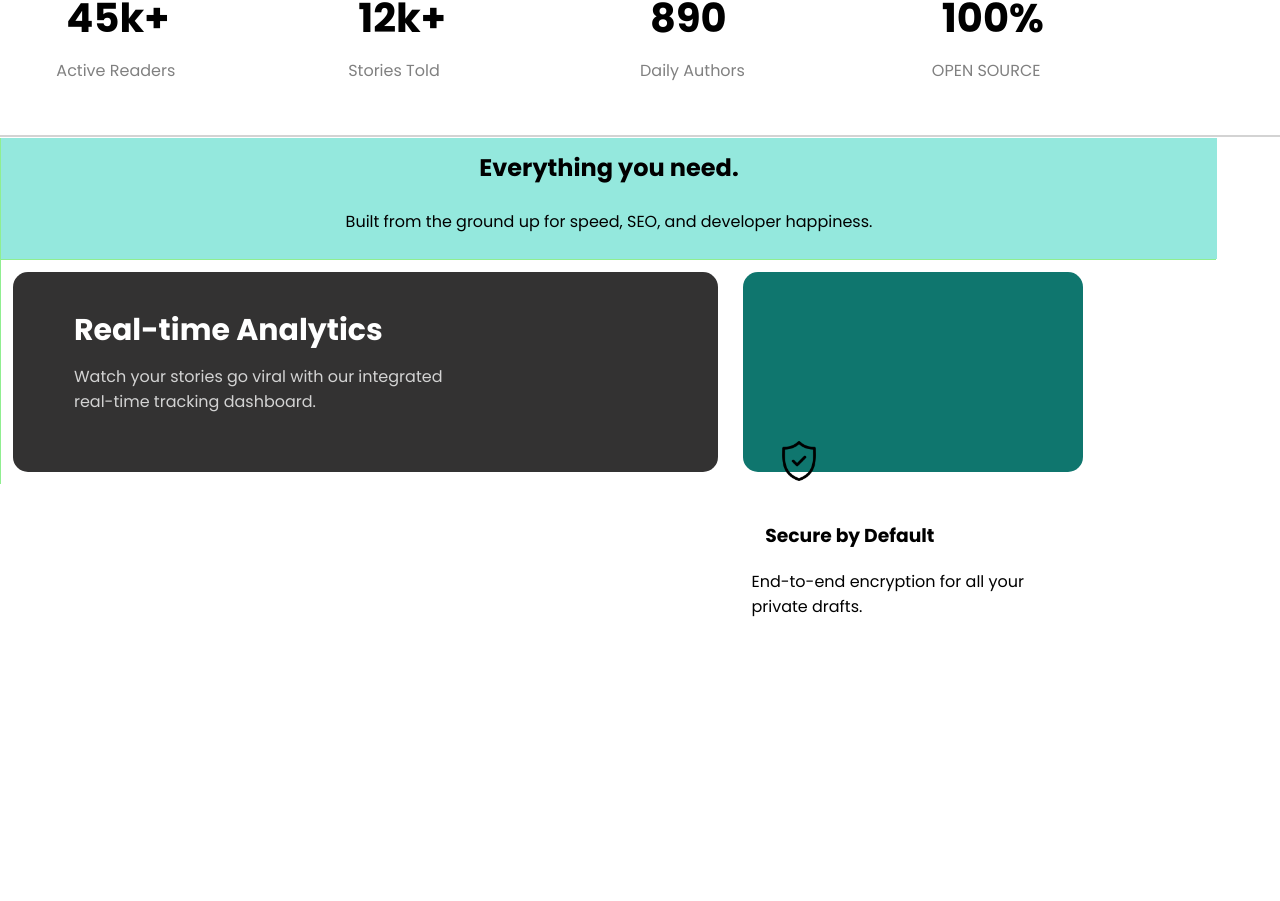
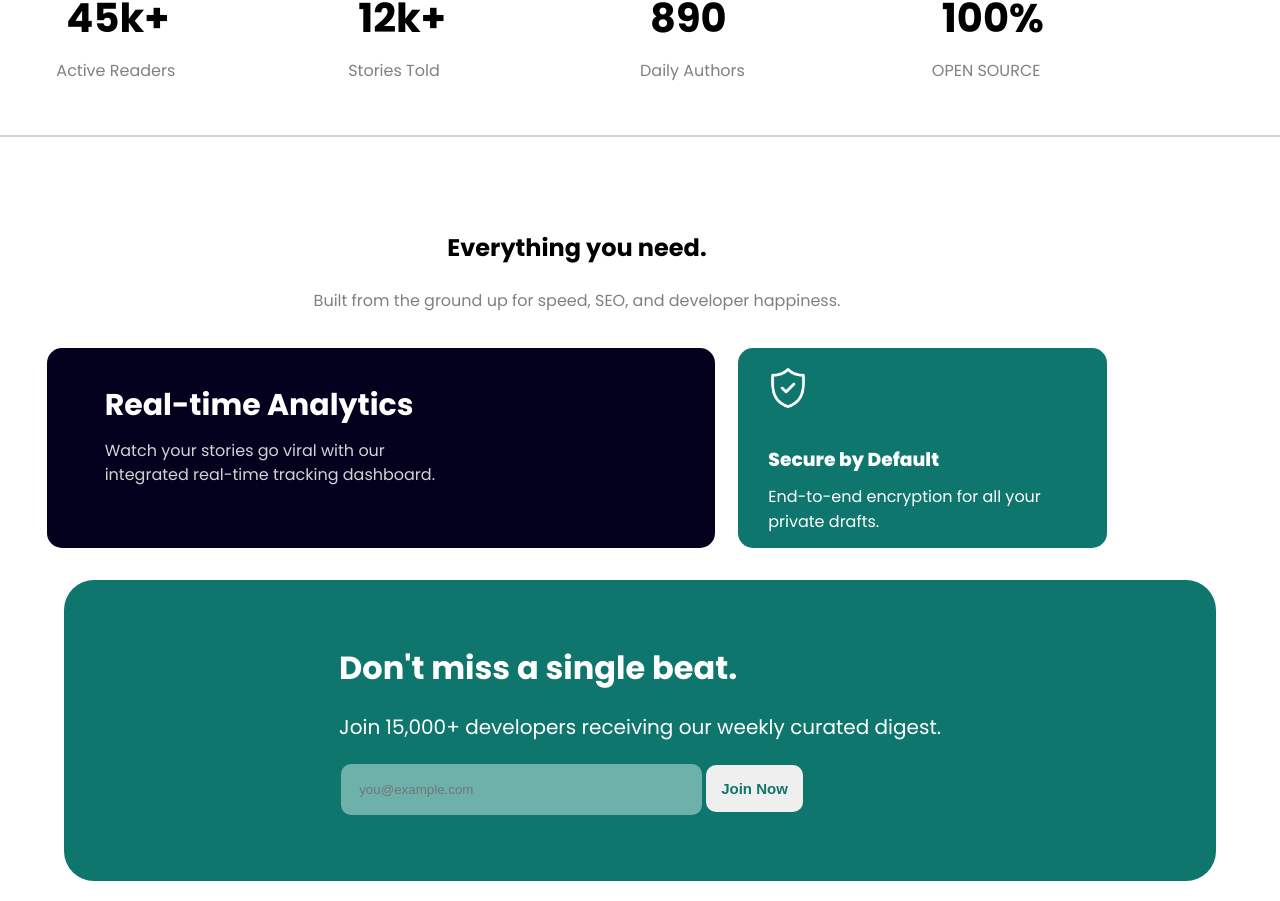
Before and after one commit to Jbosco339/blog-platform, a React (Vite) app: page / in a window 1280 px wide. Shown: the part 727-1628 px from the top of the page. Before the commit the page ends 1346 px from the top, so only its background shows below. Built offline with nearby package versions, Linux system fonts and the light colour scheme.

Commit message:
finished the hero page footer and styling

```diff
--- a/index.html
+++ b/index.html
@@ -6,7 +6,7 @@
     <link rel="preconnect" href="https://fonts.googleapis.com">
     <link rel="preconnect" href="https://fonts.gstatic.com" crossorigin>
     <link href="https://fonts.googleapis.com/css2?family=Dancing+Script:wght@400..700&family=Inter:ital,opsz,wght@0,14..32,100..900;1,14..32,100..900&family=Poppins:ital,wght@0,100;0,200;0,300;0,400;0,500;0,600;0,700;0,800;0,900;1,100;1,200;1,300;1,400;1,500;1,600;1,700;1,800;1,900&display=swap" rel="stylesheet">
-     <link rel="shortcut icon" href="public/24-hours (1).png" type="image/x-icon">
+     <link rel="shortcut icon" href="/24-hours (1).png" type="image/x-icon">
     <meta name="viewport" content="width=device-width, initial-scale=1.0" />
     <title>devstream-blog</title>
   </head>
--- a/src/App.css
+++ b/src/App.css
@@ -258,12 +258,12 @@
 
 /* sec2 percentage after section */
 #sec2_main2_div{
-    width: 95%;
-    background-color: lightgreen;
+    width: 90%;
+    background-color: white;
 }
 #first_main{
     width: 100%;
-    background-color: rgb(148, 232, 221);
+    background-color: white;
     margin: 1px;
     text-align: center;
 }
@@ -272,10 +272,13 @@
     background-color: white;
     margin: 1px;
     display: flex;
+    justify-content: center;
+    align-items: center;
 }
 #sec2_blackdiv{
     width: 58%;
-    background-color: rgb(51, 50, 50);
+    height: 200px;
+    background-color: rgb(4, 1, 30);
     color: white;
     padding-left: 5%;
     padding-top: 3%;
@@ -283,7 +286,7 @@
     border-radius: 15px;
 }
 #sec2_purple{
-    width: 28%;
+    width: 32%;
     height: 200px;
     background-color: #0f766e;
     margin: 1%;
@@ -292,6 +295,7 @@
 }
 #watch_ur_story{
     color: lightgray;
+    line-height: 1.5;
 }
 #real_time{
     padding-bottom: 3%;
@@ -305,24 +309,62 @@
 }
 #security{
     width: 40px;
-     position: absolute;
-    right: 36%;
-    top: 146%
+    padding-top: 15px;
+    filter: invert();
 }
 #end_end{
-    position: absolute;
-    right: 20%;
-    top: 162%
+   padding-top: 10px;
+   color: white;
 }
 #secure_default{
-    position: absolute;
-    right: 27%;
-    top: 156%
+    padding-top: 30px;
+    color: white;
+    font-weight: 800;
 }
 #everything_happy{
-    padding-top: 1%;
+    padding-top: 8%;
 }
 #built_from{
     padding-top: 2%;
     padding-bottom: 2%;
+    color: gray;
 }
+/* FOOTER BEGAN */
+#footer{
+    width: 100%;
+}
+#footer_div{
+    width: 90%;
+    margin: 20px  auto;
+    padding: 5% 0px;
+    background-color: #0f766e;
+    border-radius: 30px;
+    display: flex;
+    align-items: center;
+    justify-content: center;
+}
+#join_developers{
+    padding: 20px 0px;
+    font-size: 20px;
+    color: white;
+}
+#input_text{
+    width: 60%;
+    padding: 3%;
+    border: none;
+    border-radius: 10px;
+    margin: 2px;
+    background-color: #6eb1ab;
+}
+#button_footer{
+    padding: 2.5%;
+    border-radius: 10px;
+    border: none;
+    font-size: 15px;
+    margin: 2px;
+    color: #0f766e;
+    font-weight: 800;
+}
+#dont_miss{
+    color: white;
+}
--- a/src/Pages/Home.jsx
+++ b/src/Pages/Home.jsx
@@ -1,12 +1,14 @@
 import React from 'react'
 import HeroSection from '../components/Home_Hero_Section.jsx'
 import Percentage_Section from '../components/Percentage_Section.jsx'
+import Footer from '../components/Footer.jsx'
 
 function Home() {
   return (
     <div>
         <HeroSection/>
         <Percentage_Section/>
+        {/* <Footer/> */}
     </div>
   )
 }
--- a/src/components/Footer.jsx
+++ b/src/components/Footer.jsx
@@ -2,7 +2,16 @@
 
 function Footer() {
   return (
-    <div></div>
+    <footer id='footer'>
+      <div id='footer_div'>
+        <div id='footer_inner_div'>
+          <h1 id='dont_miss'>Don't miss a single beat.</h1>
+        <p id='join_developers'>Join 15,000+ developers receiving our weekly curated digest.</p>
+        <input type="text" placeholder='you@example.com' id='input_text'/>
+        <button id='button_footer'>Join Now</button>
+        </div>
+      </div>
+    </footer>
   )
 }
 
```
